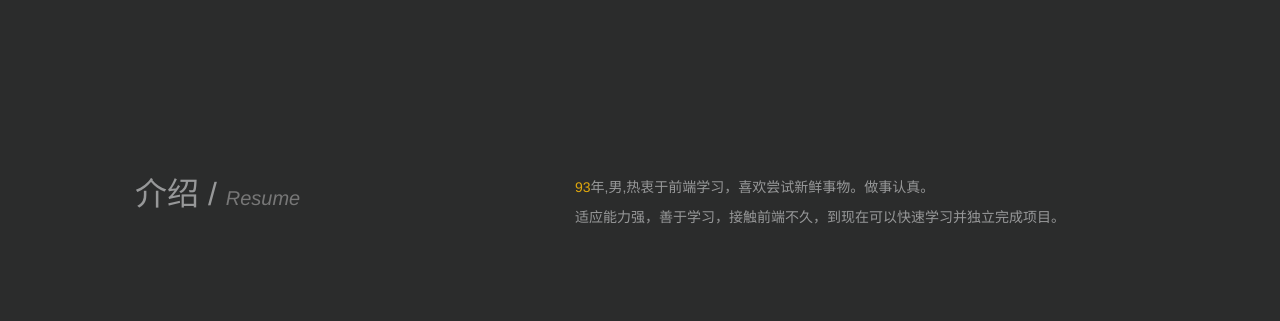
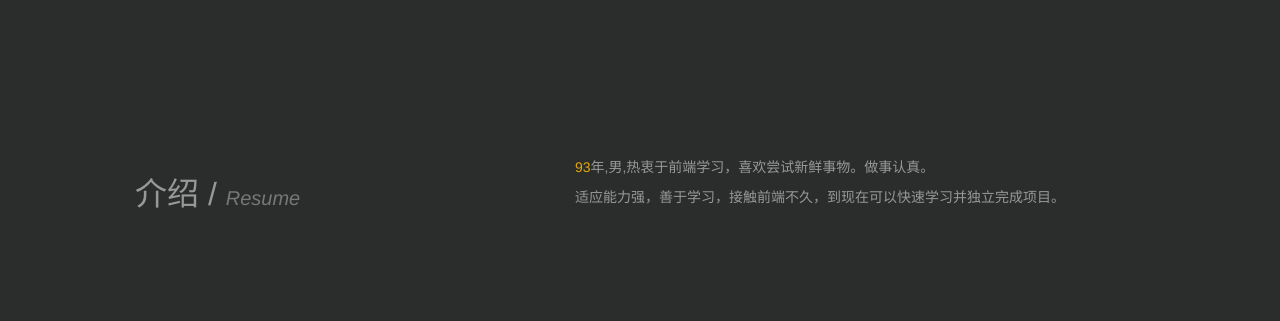
Before and after one commit to sasikeya/Resume, a plain HTML site: page index.html in a window 1280 px wide. Shown: the part 631-952 px from the top of the page. Drawn offline with Linux system fonts and the light colour scheme.

Commit message:
修改适配大小

```diff
--- a/css/style.less
+++ b/css/style.less
@@ -86,8 +86,10 @@ body {
 }
  .container .row .col-md-8 {
         .section-container {
-            margin-top: 180px;
+            margin-top: 160px;
+            margin-bottom: 90px;
             .resume {
+                margin-right: 50px;
                 p {
                     margin-left: 100px;
                     color: #979899;
@@ -255,7 +257,7 @@ a {
     }
 }
 .over {
-    margin-left: 300px;
+    margin-left: 80px;
     margin-top: 10px;
     color: #979899;
 }
```
Also changed, not shown: css/style.css.
